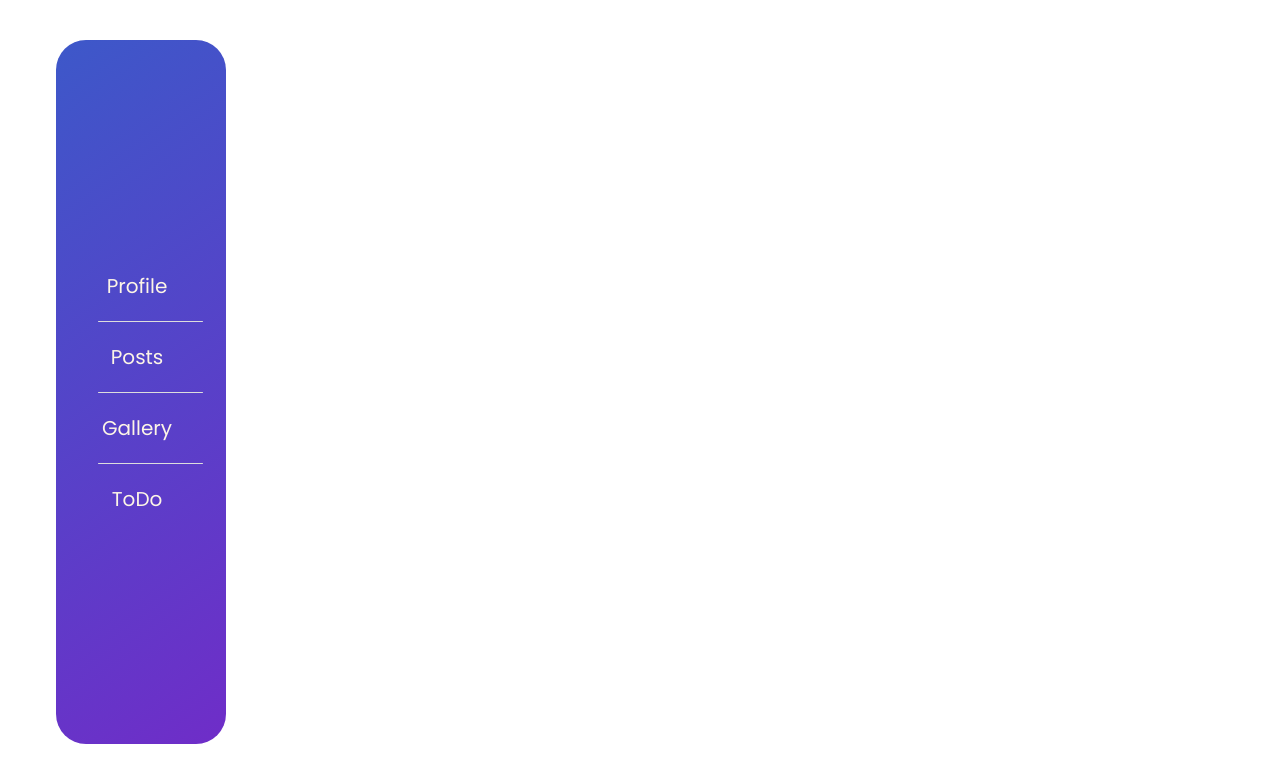
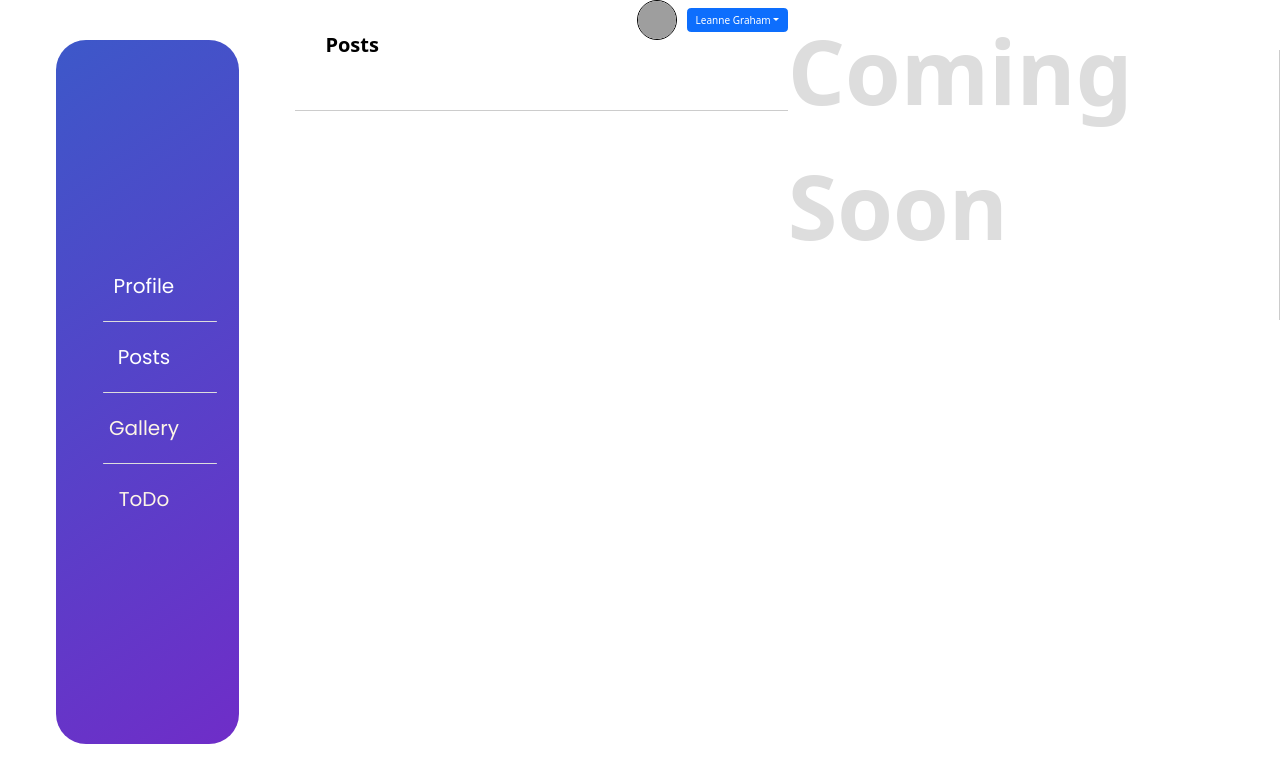
Before and after one commit to RakshaPawar108/panorbit-frontend-assignment, a React (Create React App) app: page /1/posts in a window 1280 px wide. Shown: the top 782 px of the page. Built offline with nearby package versions, Linux system fonts and the light colour scheme; no server answers; grey boxes are pictures that could not be loaded.

Commit message:
feat: add data and styling to all pages

```diff
--- /dev/null
+++ b/src/pages/GalleryPage/GalleryPage.css
@@ -0,0 +1,115 @@
+.main-wrapper {
+  display: flex;
+  flex-direction: row;
+}
+
+.navbar-wrapper {
+  display: flex;
+  width: 22%;
+  padding: 4rem 5.6rem;
+  flex-direction: column;
+  justify-content: center;
+  align-items: center;
+}
+
+.profile-wrapper {
+  display: flex;
+  width: 75%;
+  flex-direction: column;
+  justify-content: center;
+  align-items: center;
+  padding-right: 8rem;
+  padding-top: 4rem;
+  padding-bottom: 4rem;
+}
+
+.page-wrapper {
+  display: flex;
+  width: 100%;
+  height: 88vh;
+  flex-direction: column;
+  justify-content: center;
+  align-items: center;
+}
+
+.details-section-wrapper {
+  display: flex;
+  flex-direction: column;
+  width: 100%;
+  height: 100%;
+  justify-content: flex-start;
+  align-items: flex-start;
+}
+
+.details-header-wrapper {
+  display: flex;
+  width: 100%;
+  height: 10%;
+  border-bottom: 1px solid #ccc;
+  padding-bottom: 2rem;
+}
+
+.details-title-wrapper {
+  width: 50%;
+  height: 100%;
+  display: flex;
+  justify-content: flex-start;
+  align-items: center;
+}
+
+.details-title {
+  margin-left: 0rem;
+  margin: 3rem;
+  font-size: 2rem;
+  font-weight: 700;
+  color: #000;
+}
+
+.details-dropdown-wrapper {
+  width: 50%;
+  height: 100%;
+  display: flex;
+  justify-content: flex-end;
+  align-items: center;
+}
+
+.details-content-wrapper {
+  display: flex;
+  width: 100%;
+  margin-top: 5rem;
+  height: 90%;
+}
+
+.coming-soon-wrapper {
+  display: flex;
+  justify-content: center;
+  align-items: center;
+  height: 80%;
+  width: 100%;
+}
+
+.coming-soon-heading {
+  user-select: none;
+  font-size: 9rem;
+  font-weight: 700;
+  color: #dddddd;
+}
+
+.details-content-col1-wrapper {
+  border-right: 1px solid #ccc;
+  display: flex;
+  flex-direction: column;
+  justify-content: flex-start;
+  align-items: center;
+  width: 50%;
+}
+
+
+.details-personal-wrapper {
+  display: flex;
+  flex-direction: column;
+  justify-content: center;
+  align-items: center;
+  width: 100%;
+  height: 65%;
+}
--- a/src/pages/GalleryPage/GalleryPage.jsx
+++ b/src/pages/GalleryPage/GalleryPage.jsx
@@ -1,9 +1,44 @@
+import { Image } from "react-bootstrap";
 import { Navbar } from "../../components/Navbar/Navbar";
-export const GalleryPage = ({ userId }) => {
+import { DetailsDropdown } from "../../components";
+import { useParams } from "react-router-dom";
+import data from "../../data/data.json";
+import "./GalleryPage.css";
+
+export const GalleryPage = () => {
+  const params = useParams();
+  const currentUserId = params.userId;
+  const findUser = (userId) => {
+    return data.users.find((user) => user.id === userId);
+  };
+
+  const currentUser = findUser(parseInt(currentUserId));
   return (
     <div className="main-wrapper">
-      <div className="navbar-wrapper" style={{ width: "22%" }}>
-        <Navbar userId={userId} />
+      <div className="navbar-wrapper" style={{ width: "46%" }}>
+        <Navbar userId={currentUser.id} />
+      </div>
+      <div className="details-header-wrapper">
+        <div className="details-title-wrapper">
+          <p className="details-title">Gallery</p>
+        </div>
+        <div className="details-dropdown-wrapper">
+          <Image
+            className="image-circle-small"
+            roundedCircle
+            src={currentUser.profilepicture}
+          />
+          <DetailsDropdown name={currentUser.name} />
+        </div>
+      </div>
+      <div className="details-content-wrapper">
+        <div className="details-content-col1-wrapper">
+          <div className="details-personal-wrapper" style={{ width: "100%", borderBottom:'0px' }}>
+            <div className="coming-soon-wrapper">
+              <div className="coming-soon-heading">Coming Soon</div>
+            </div>
+          </div>
+        </div>
       </div>
     </div>
   );
--- /dev/null
+++ b/src/pages/PostsPage/PostsPage.css
@@ -0,0 +1,118 @@
+.main-wrapper {
+  display: flex;
+  flex-direction: row;
+}
+
+.navbar-wrapper {
+  display: flex;
+  width: 22%;
+  padding: 4rem 5.6rem;
+  flex-direction: column;
+  justify-content: center;
+  align-items: center;
+}
+
+.profile-wrapper {
+  display: flex;
+  width: 75%;
+  flex-direction: column;
+  justify-content: center;
+  align-items: center;
+  padding-right: 8rem;
+  padding-top: 4rem;
+  padding-bottom: 4rem;
+}
+
+.page-wrapper {
+  display: flex;
+  width: 100%;
+  height: 88vh;
+  flex-direction: column;
+  justify-content: center;
+  align-items: center;
+}
+
+.details-section-wrapper {
+  display: flex;
+  flex-direction: column;
+  width: 100%;
+  height: 100%;
+  justify-content: flex-start;
+  align-items: flex-start;
+}
+
+
+.details-header-wrapper {
+  display: flex;
+  width: 100%;
+  height: 10%;
+  border-bottom: 1px solid #ccc;
+  padding-bottom: 2rem;
+}
+
+
+.details-title-wrapper {
+  width: 50%;
+  height: 100%;
+  display: flex;
+  justify-content: flex-start;
+  align-items: center;
+}
+
+.details-title {
+  margin-left: 0rem;
+  margin: 3rem;
+  font-size: 2rem;
+  font-weight: 700;
+  color: #000;
+}
+
+
+.details-dropdown-wrapper {
+  width: 50%;
+  height: 100%;
+  display: flex;
+  justify-content: flex-end;
+  align-items: center;
+}
+
+.details-content-wrapper {
+  display: flex;
+  width: 100%;
+  margin-top: 5rem;
+  height: 90%;
+}
+
+.coming-soon-wrapper {
+  display: flex;
+  justify-content: center;
+  align-items: center;
+  height: 80%;
+  width: 100%;
+}
+
+.coming-soon-heading {
+  user-select: none;
+  font-size: 9rem;
+  font-weight: 700;
+  color: #dddddd;
+}
+
+.details-content-col1-wrapper {
+  border-right: 1px solid #ccc;
+  display: flex;
+  flex-direction: column;
+  justify-content: flex-start;
+  align-items: center;
+  width: 50%;
+}
+
+
+.details-personal-wrapper {
+  display: flex;
+  flex-direction: column;
+  justify-content: center;
+  align-items: center;
+  width: 100%;
+  height: 65%;
+}
--- a/src/pages/PostsPage/PostsPage.jsx
+++ b/src/pages/PostsPage/PostsPage.jsx
@@ -1,9 +1,44 @@
+import { Image } from "react-bootstrap";
 import { Navbar } from "../../components/Navbar/Navbar";
-export const PostsPage = ({ userId }) => {
+import { DetailsDropdown } from "../../components";
+import { useParams } from "react-router-dom";
+import data from "../../data/data.json";
+import "./PostsPage.css";
+
+export const PostsPage = () => {
+  const params = useParams();
+  const currentUserId = params.userId;
+  const findUser = (userId) => {
+    return data.users.find((user) => user.id === userId);
+  };
+
+  const currentUser = findUser(parseInt(currentUserId));
   return (
     <div className="main-wrapper">
-      <div className="navbar-wrapper" style={{ width: "22%" }}>
-        <Navbar userId={userId} />
+      <div className="navbar-wrapper" style={{ width: "46%" }}>
+        <Navbar userId={currentUser.id} />
+      </div>
+      <div className="details-header-wrapper">
+        <div className="details-title-wrapper">
+          <p className="details-title">Posts</p>
+        </div>
+        <div className="details-dropdown-wrapper">
+          <Image
+            className="image-circle-small"
+            roundedCircle
+            src={currentUser.profilepicture}
+          />
+          <DetailsDropdown name={currentUser.name} />
+        </div>
+      </div>
+      <div className="details-content-wrapper">
+        <div className="details-content-col1-wrapper" style={{ width: "100%" }}>
+          <div className="details-personal-wrapper">
+            <div className="coming-soon-wrapper">
+              <div className="coming-soon-heading">Coming Soon</div>
+            </div>
+          </div>
+        </div>
       </div>
     </div>
   );
--- /dev/null
+++ b/src/pages/TodoPage/TodoPage.css
@@ -0,0 +1,114 @@
+.main-wrapper {
+  display: flex;
+  flex-direction: row;
+}
+
+.navbar-wrapper {
+  display: flex;
+  width: 22%;
+  padding: 4rem 5.6rem;
+  flex-direction: column;
+  justify-content: center;
+  align-items: center;
+}
+
+.profile-wrapper {
+  display: flex;
+  width: 75%;
+  flex-direction: column;
+  justify-content: center;
+  align-items: center;
+  padding-right: 8rem;
+  padding-top: 4rem;
+  padding-bottom: 4rem;
+}
+
+.page-wrapper {
+  display: flex;
+  width: 100%;
+  height: 88vh;
+  flex-direction: column;
+  justify-content: center;
+  align-items: center;
+}
+
+.details-section-wrapper {
+  display: flex;
+  flex-direction: column;
+  width: 100%;
+  height: 100%;
+  justify-content: flex-start;
+  align-items: flex-start;
+}
+
+.details-header-wrapper {
+  display: flex;
+  width: 100%;
+  height: 10%;
+  border-bottom: 1px solid #ccc;
+  padding-bottom: 2rem;
+}
+
+.details-title-wrapper {
+  width: 50%;
+  height: 100%;
+  display: flex;
+  justify-content: flex-start;
+  align-items: center;
+}
+
+.details-title {
+  margin-left: 0rem;
+  margin: 3rem;
+  font-size: 2rem;
+  font-weight: 700;
+  color: #000;
+}
+
+.details-dropdown-wrapper {
+  width: 50%;
+  height: 100%;
+  display: flex;
+  justify-content: flex-end;
+  align-items: center;
+}
+
+.details-content-wrapper {
+  display: flex;
+  width: 100%;
+  margin-top: 5rem;
+  height: 90%;
+}
+
+.coming-soon-wrapper {
+  display: flex;
+  justify-content: center;
+  align-items: center;
+  height: 80%;
+  width: 100%;
+}
+
+.coming-soon-heading {
+  user-select: none;
+  font-size: 9rem;
+  font-weight: 700;
+  color: #dddddd;
+}
+
+.details-content-col1-wrapper {
+  border-right: 1px solid #ccc;
+  display: flex;
+  flex-direction: column;
+  justify-content: flex-start;
+  align-items: center;
+  width: 100%;
+}
+
+.details-personal-wrapper {
+  display: flex;
+  flex-direction: column;
+  justify-content: center;
+  align-items: center;
+  width: 100%;
+  height: 65%;
+}
--- a/src/pages/TodoPage/TodoPage.jsx
+++ b/src/pages/TodoPage/TodoPage.jsx
@@ -1,10 +1,44 @@
+import { Image } from "react-bootstrap";
 import { Navbar } from "../../components/Navbar/Navbar";
+import { DetailsDropdown } from "../../components";
+import { useParams } from "react-router-dom";
+import data from "../../data/data.json";
+import "./TodoPage.css";
 
-export const TodoPage = ({ userId }) => {
+export const TodoPage = () => {
+  const params = useParams();
+  const currentUserId = params.userId;
+  const findUser = (userId) => {
+    return data.users.find((user) => user.id === userId);
+  };
+
+  const currentUser = findUser(parseInt(currentUserId));
   return (
     <div className="main-wrapper">
-      <div className="navbar-wrapper" style={{ width: "22%" }}>
-        <Navbar userId={userId} />
+      <div className="navbar-wrapper" style={{ width: "46%" }}>
+        <Navbar userId={currentUser.id} />
+      </div>
+      <div className="details-header-wrapper">
+        <div className="details-title-wrapper">
+          <p className="details-title">ToDo</p>
+        </div>
+        <div className="details-dropdown-wrapper">
+          <Image
+            className="image-circle-small"
+            roundedCircle
+            src={currentUser.profilepicture}
+          />
+          <DetailsDropdown name={currentUser.name} />
+        </div>
+      </div>
+      <div className="details-content-wrapper">
+        <div className="details-content-col1-wrapper" style={{ width: "100%" }}>
+          <div className="details-personal-wrapper">
+            <div className="coming-soon-wrapper">
+              <div className="coming-soon-heading">Coming Soon</div>
+            </div>
+          </div>
+        </div>
       </div>
     </div>
   );
```
Also changed, not shown: src/pages/ProfilePage/ProfilePage.css (+8 -8 lines).
